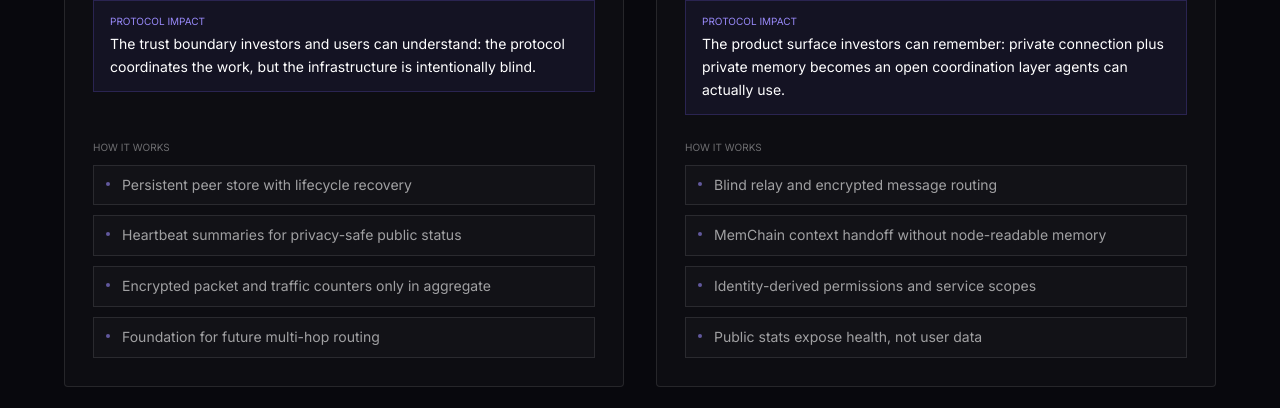
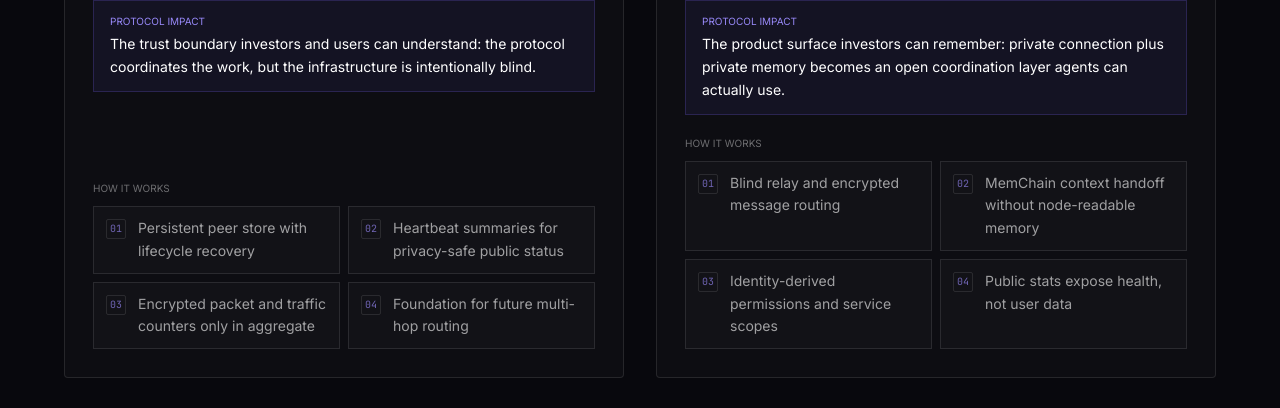
Before and after one commit to AeroNyxNetwork/AeroNyx-web, a Next.js app: page / in a window 1280 px wide. Shown: the part 6636-7044 px from the top of the page. Built offline with nearby package versions, Linux system fonts and the light colour scheme; no server answers.

Commit message:
Polish protocol architecture pillars

```diff
--- a/components/sections/ProtocolArchitecture.js
+++ b/components/sections/ProtocolArchitecture.js
@@ -20,6 +20,12 @@
  *   evidence surfaces, stronger long-locale wrapping, and the same restrained
  *   product-page rhythm as the refreshed homepage product sections. Copy,
  *   docs CTA, visuals, and privacy claims remain unchanged.
+ *
+ * Modification Reason: v5.2 - Pillar detail rhythm polish.
+ *   The architecture pillar visuals now use a tighter mobile aspect ratio,
+ *   protocol-impact callouts sit closer to the surrounding copy, and technical
+ *   bullets become an ordered responsive grid. This keeps the homepage
+ *   architecture section scannable without removing any protocol detail.
  *
  * Historical Notes:
  * v4.8 - Decentralized node public naming.
@@ -85,6 +91,7 @@
  * Last Modified: v4.9 - Visibility boundary polish
  * Last Modified: v5.0 - Homepage architecture internationalization
  * Last Modified: v5.1 - Architecture evidence surface polish
+ * Last Modified: v5.2 - Pillar detail rhythm polish
  * ============================================
  */
 
@@ -249,7 +256,7 @@ const ProtocolArchitecture = ({ activeLocale: providedLocale }) => {
                 </div>
                 {/* Visual */}
                 <div
-                  className="aspect-[16/10] border-b border-white/10 p-5 md:p-8"
+                  className="aspect-[16/8.5] border-b border-white/10 p-5 md:aspect-[16/10] md:p-8"
                   style={{ background: 'var(--surface-0, #08080D)' }}
                 >
                   {pillar.visual === 'service' ? (
@@ -260,7 +267,7 @@ const ProtocolArchitecture = ({ activeLocale: providedLocale }) => {
                 </div>
 
                 {/* Content */}
-                <div className="flex min-w-0 flex-1 flex-col p-5 md:p-7">
+                <div className="flex min-w-0 flex-1 flex-col p-5 md:p-6 xl:p-7">
                   <div className="mb-2 max-w-[80%] break-words text-[10px] uppercase leading-4 tracking-eyebrow text-brand-light">
                     {pillar.tag}
                   </div>
@@ -271,7 +278,7 @@ const ProtocolArchitecture = ({ activeLocale: providedLocale }) => {
                     {pillar.description}
                   </p>
 
-                  <div className="mb-6 min-w-0 border border-brand-line bg-brand-faint px-3 py-3 md:px-4">
+                  <div className="mb-5 min-w-0 border border-brand-line bg-brand-faint px-3 py-3 md:px-4">
                     <div className="mb-1 break-words text-[10px] uppercase leading-4 tracking-eyebrow text-brand-light">
                       {copy.labels?.protocolImpact}
                     </div>
@@ -280,16 +287,15 @@ const ProtocolArchitecture = ({ activeLocale: providedLocale }) => {
                     </p>
                   </div>
 
-                  <div className="mt-auto space-y-2.5">
-                    <div className="break-words text-[10px] uppercase leading-4 tracking-eyebrow text-white/40">
+                  <div className="mt-auto">
+                    <div className="mb-2.5 break-words text-[10px] uppercase leading-4 tracking-eyebrow text-white/40">
                       {copy.labels?.howItWorks}
                     </div>
-                    {pillar.technical.map((item, i) => (
-                      <div key={item} className="flex min-w-0 items-start border border-white/10 bg-white/[0.02] px-3 py-2">
-                        <div className="mr-3 mt-2 h-1 w-1 flex-shrink-0 rounded-pill bg-brand-light/60" />
-                        <span className="min-w-0 break-words text-sm leading-relaxed text-white/60">{item}</span>
-                      </div>
-                    ))}
+                    <div className="grid gap-2 sm:grid-cols-2 lg:grid-cols-1 xl:grid-cols-2">
+                      {pillar.technical.map((item, i) => (
+                        <PillarTechnicalItem key={item} index={i} item={item} />
+                      ))}
+                    </div>
                   </div>
                 </div>
               </motion.div>
@@ -321,6 +327,15 @@ const ProtocolArchitecture = ({ activeLocale: providedLocale }) => {
     </section>
   );
 };
+
+const PillarTechnicalItem = ({ index, item }) => (
+  <div className="flex min-w-0 items-start border border-white/10 bg-white/[0.02] px-3 py-2.5">
+    <div className="mr-3 mt-0.5 flex h-5 w-5 flex-shrink-0 items-center justify-center rounded-sm border border-white/10 font-mono text-[10px] leading-none text-brand-light/70">
+      {String(index + 1).padStart(2, '0')}
+    </div>
+    <span className="min-w-0 break-words text-sm leading-relaxed text-white/60">{item}</span>
+  </div>
+);
 
 /* ============================================================
  * PILLAR VISUALS — thin-line geometry, brand palette
```
